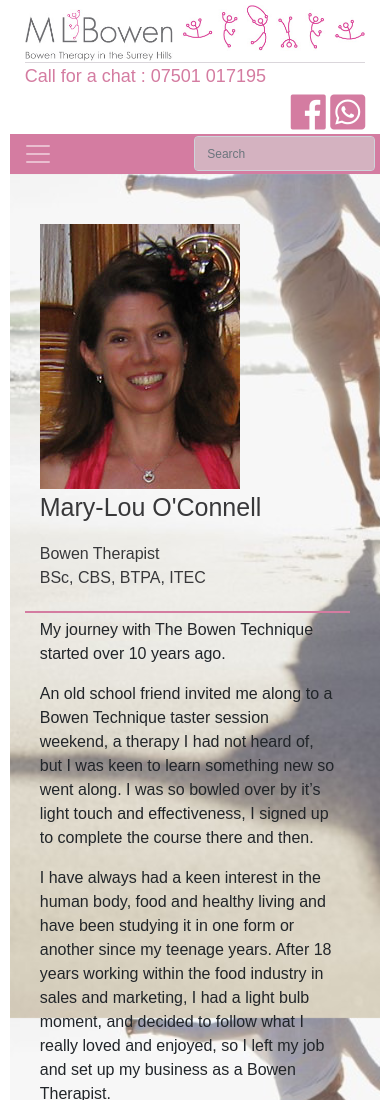
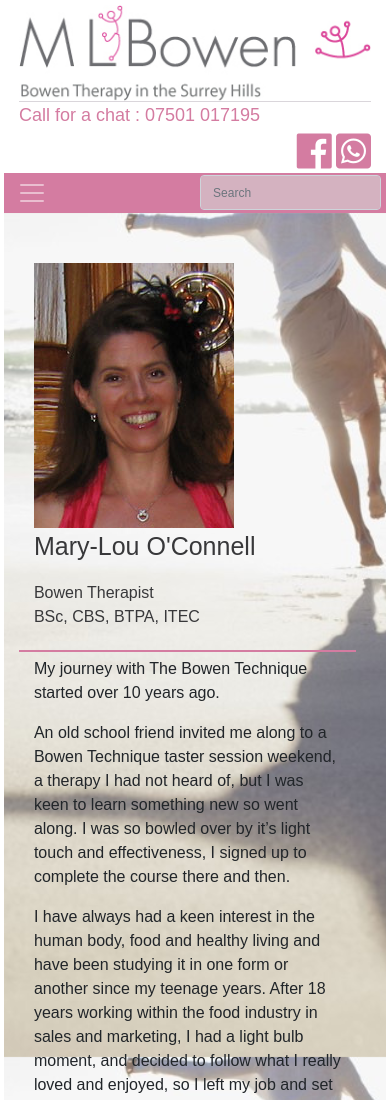
Before and after one commit to KieronOC/CI-MP1, a plain HTML site: page bowen-about-me.html in a window 390 px wide. Shown: the top 1100 px of the page. Drawn offline with nearby package versions, Linux system fonts and the light colour scheme.

Commit message:
Made logo change at small screen

```diff
--- a/assets/css/style.css
+++ b/assets/css/style.css
@@ -1,6 +1,6 @@
         body {
             background-color: rgb(255, 255, 255);
-            max-width: 95%;
+            max-width: 98%;
             margin: auto;
             text-decoration: none;
             font-family: Arial, Helvetica, sans-serif;
--- a/bowen-about-me.html
+++ b/bowen-about-me.html
@@ -28,7 +28,12 @@
         <div class="container-fluid mylogo">
             <div class="row">
                 <div class="col">
-                    <a href="index.html"><img class="img-fluid mx-auto" src="assets/logos/MLBowenandstickmen7.jpg" alt="ML Bowen Logo"></a>
+                    <a href="index.html">
+                        <picture>
+                            <source media="(max-width:400px)" srcset="assets/logos/MLBowenandstickmen1.jpg">
+                            <img class="img-fluid mx-auto" src="assets/logos/MLBowenandstickmen7.jpg" alt="ML Bowen Logo">
+                        </picture>
+                    </a>
                 </div>
             </div>
         </div>
```
Also changed, not shown: bowen-contact.html (+6 -1 lines), bowen-events.html (+6 -1 lines), bowen-therapy.html (+6 -1 lines), bowen-treatment.html (+6 -1 lines), index.html (+6 -1 lines), assets/logos/MLBowenandstickmen1.jpg (added), 1 other file.
